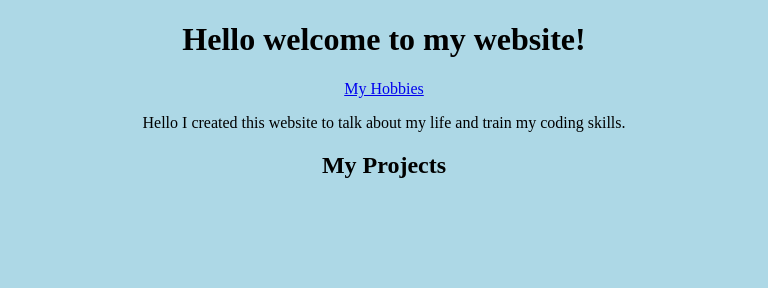
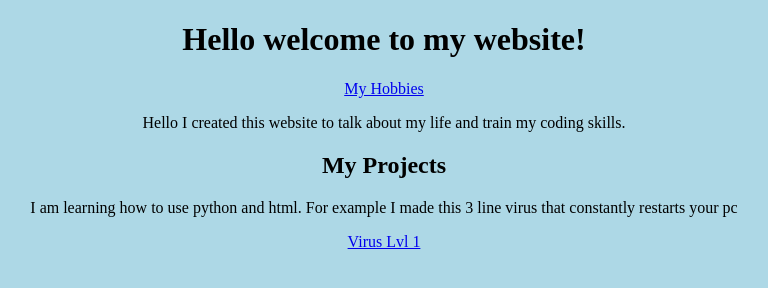
Before and after one commit to My-website101/My-website, a plain HTML site: page index.html in a window 1280 px wide. Shown: the whole page, without its empty margins (256-1024 px from the left). Drawn offline with Linux system fonts and the light colour scheme.

Commit message:
index.html

```diff
--- a/index.html
+++ b/index.html
@@ -14,6 +14,8 @@
         <a href="hobbies.html">My Hobbies</a>
         <p>Hello I created this website to talk about my life and train my coding skills.</p>
         <h2>My Projects</h2>
+        <p>I am learning how to use python and html. For example I made this 3 line virus that constantly restarts your pc</p>
+        <a href="C:\Users\loswh\OneDrive\Documents\Escritorio\AI, ML and Coding\virus_lvl_1.tar">Virus Lvl 1</a>
 
       </div>
     </body>
```
